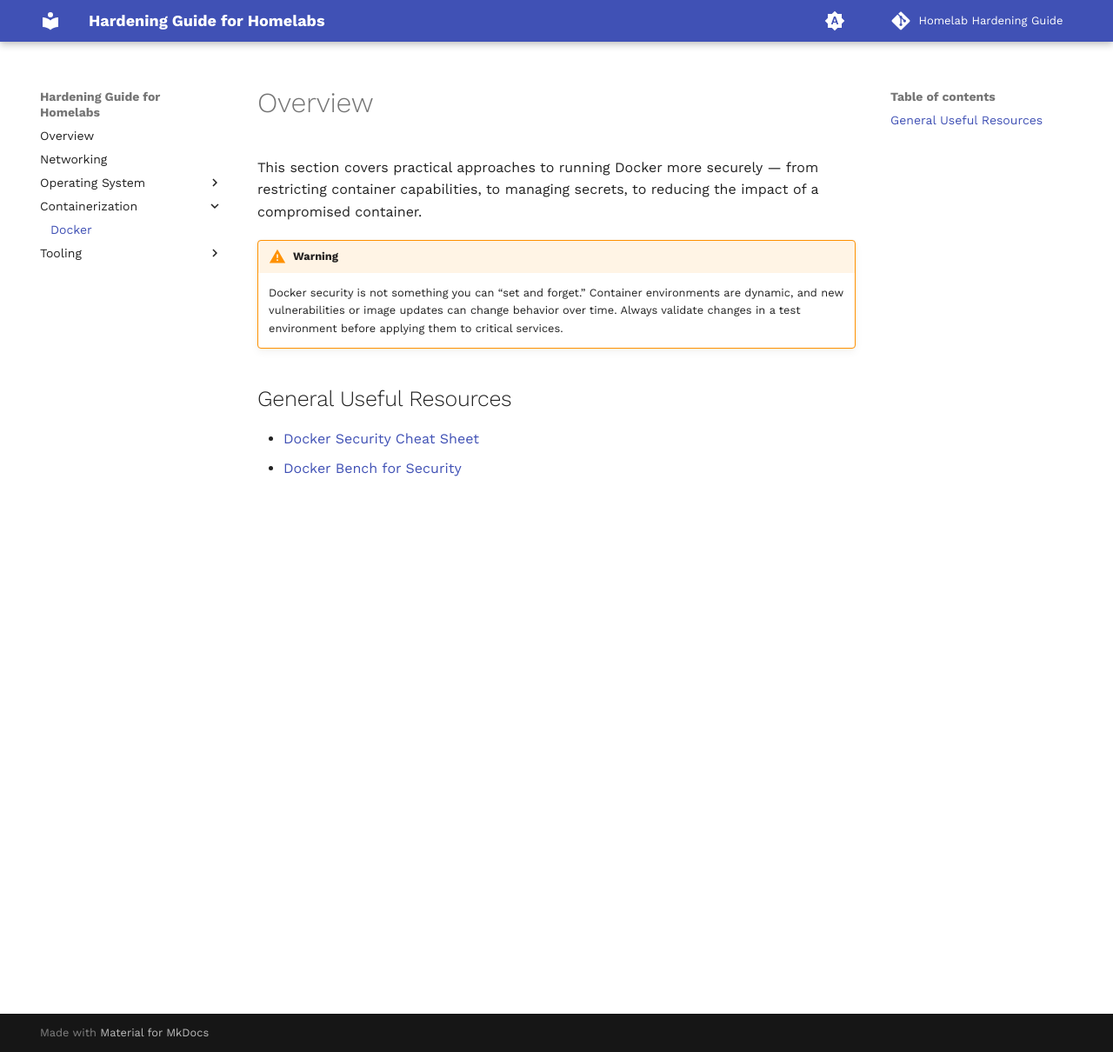
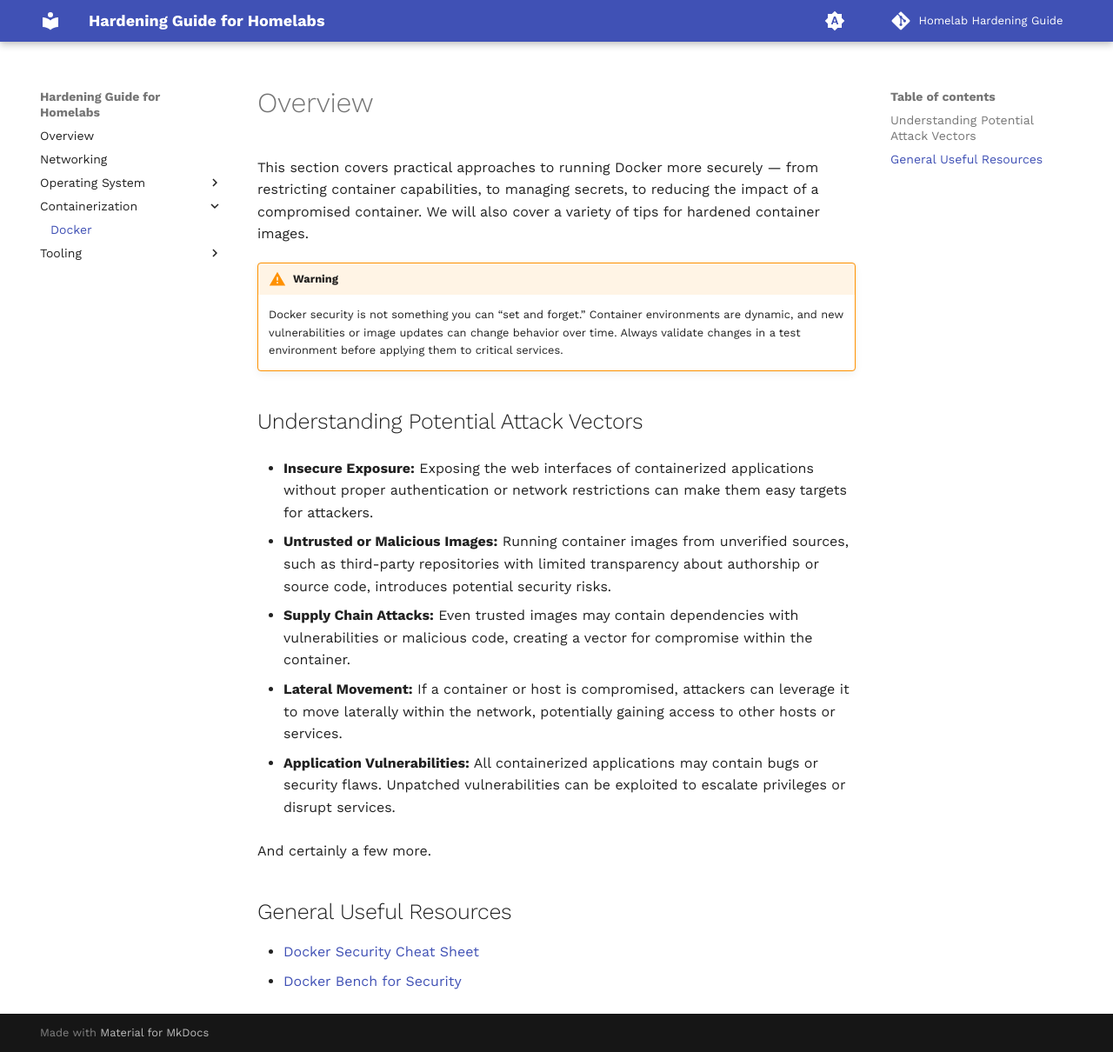
Before and after one commit to xFuture603/homelab-hardening-guide, an MkDocs documentation site: the page built from docs/containerization/docker/index.md, in a window 1280 px wide and 1210 px high. Shown: the whole window at 87% size. Built offline with MkDocs 1.6.1 and Material for MkDocs 9.7.7, drawn with Linux system fonts in a browser that asks for light colours; comment, search, counter and statistics services are not loaded.

Commit message:
docs: added docker attack vendors

```diff
--- a/docs/containerization/docker/index.md
+++ b/docs/containerization/docker/index.md
@@ -2,7 +2,8 @@
 
 This section covers practical approaches to running Docker more securely — from
 restricting container capabilities, to managing secrets, to reducing the impact
-of a compromised container.
+of a compromised container. We will also cover a variety of tips for hardened
+container images.
 
 !!! warning
 
@@ -11,6 +12,30 @@
     can change behavior over time. Always validate changes in a test environment
     before applying them to critical services.
 
+## Understanding Potential Attack Vectors
+
+- **Insecure Exposure:** Exposing the web interfaces of containerized
+  applications without proper authentication or network restrictions can make
+  them easy targets for attackers.
+
+- **Untrusted or Malicious Images:** Running container images from unverified
+  sources, such as third-party repositories with limited transparency about
+  authorship or source code, introduces potential security risks.
+
+- **Supply Chain Attacks:** Even trusted images may contain dependencies with
+  vulnerabilities or malicious code, creating a vector for compromise within the
+  container.
+
+- **Lateral Movement:** If a container or host is compromised, attackers can
+  leverage it to move laterally within the network, potentially gaining access
+  to other hosts or services.
+
+- **Application Vulnerabilities:** All containerized applications may contain
+  bugs or security flaws. Unpatched vulnerabilities can be exploited to escalate
+  privileges or disrupt services.
+
+And certainly a few more.
+
 ## General Useful Resources
 
 - [Docker Security Cheat Sheet][owasp-docker-cheat-sheet]
```
